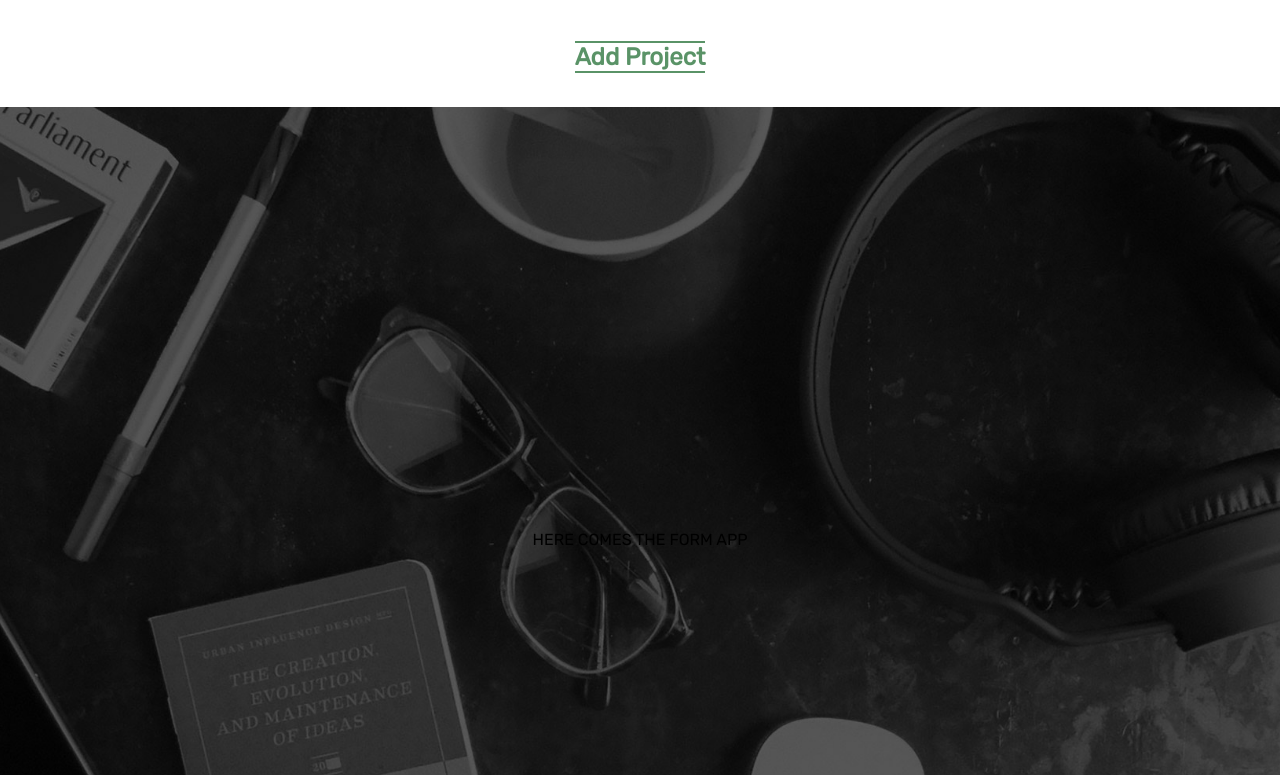
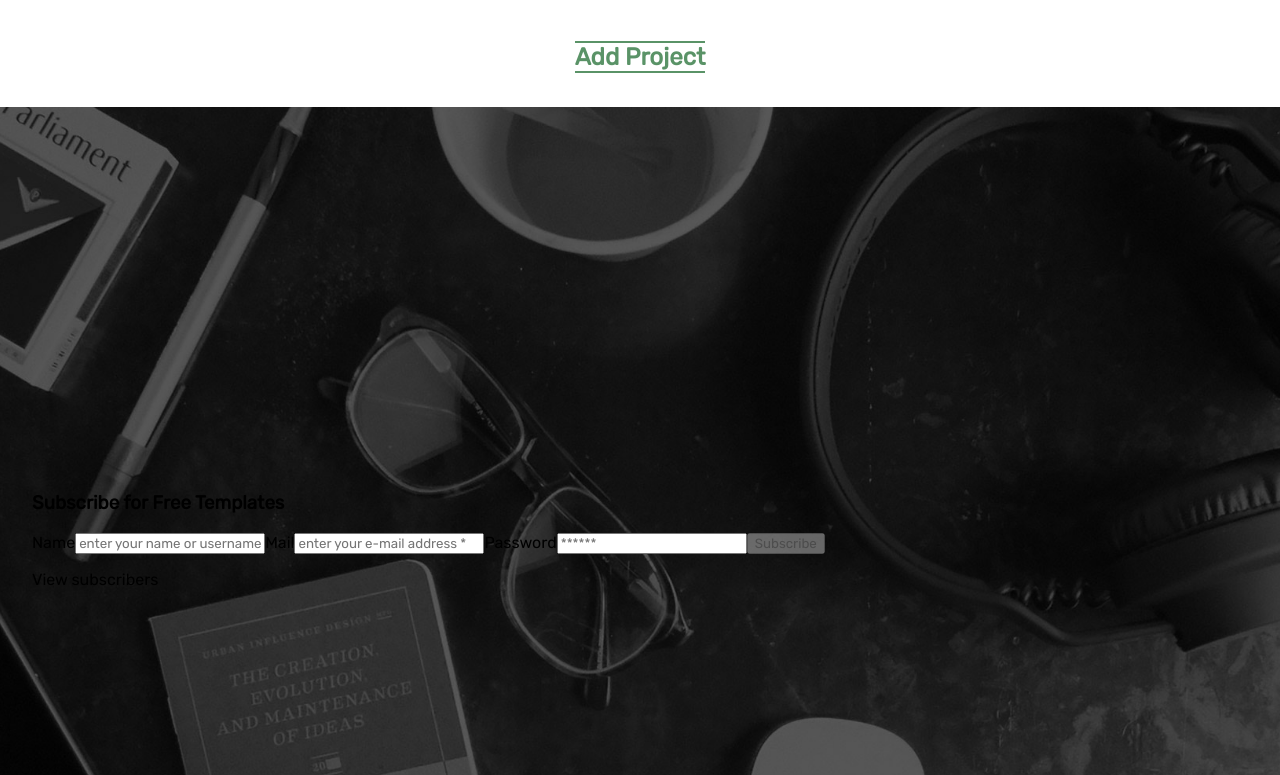
Before and after one commit to YanEvtimov/first-ang-app, an Angular app: page / in a window 1280 px wide. Shown: the part 2925-3700 px from the top of the page. Built offline with nearby package versions, Linux system fonts and the light colour scheme.

Commit message:
updated to post form data to json-server

```diff
--- /dev/null
+++ b/db.json
@@ -0,0 +1,52 @@
+{
+  "subscribers": [
+    {
+      "id": 1,
+      "name": "Sebastian",
+      "mail": "sebastian@codingthesmartway.com",
+      "password": "seba_123"
+    },
+    {
+      "id": 2,
+      "name": "Steve",
+      "mail": "steve@codingthesmartway.com",
+      "password": "steve_123"
+    },
+    {
+      "id": 3,
+      "name": "Ann",
+      "mail": "ann@codingthesmartway.com",
+      "password": "ann_123"
+    },
+    {
+      "name": "Johny",
+      "mail": "johny@codingthesmartway.com",
+      "password": "johny_123",
+      "id": 4
+    },
+    {
+      "name": "Yan",
+      "mail": "yan@bg.bg",
+      "password": "yan123",
+      "id": 5
+    },
+    {
+      "name": "Peter",
+      "mail": "pesho@mailg.com",
+      "password": "pesho_123",
+      "id": 6
+    },
+    {
+      "name": "Nicole Sperz",
+      "mail": "nicole@mailg.com",
+      "password": "nocole_123.",
+      "id": 7
+    },
+    {
+      "name": "Johny English",
+      "email": "johneng@yah.com",
+      "password": "john_eng123",
+      "id": 8
+    }
+  ]
+}
--- a/src/app/app.component.ts
+++ b/src/app/app.component.ts
@@ -6,5 +6,5 @@ import { Component } from '@angular/core';
   styleUrls: ['./app.component.css']
 })
 export class AppComponent {
-  title = 'first-ang-app';
+
 }
--- a/src/app/main/form/form.component.css
+++ b/src/app/main/form/form.component.css
@@ -11,140 +11,3 @@
     background-size: cover;
     background-position: center center;
 }
-
-#sec2-3 div {
-    display: flex;
-    flex-direction: column;
-    width: 33%;
-    padding: 1rem;
-    border-radius: 10px;
-    color: #F0F7F4;
-    background-color: rgba(0, 0, 0, 0.3);
-    text-align: center;
-}
-
-#sec2-3 div p a {
-    cursor: pointer;
-    text-decoration: none;
-}
-
-#sec2-3 article {
-    width: 100%;
-    height: 100%;
-    visibility: hidden;
-    background:  rgba(0, 0, 0, 0.9);
-    color: #A2E3C4;
-    position: fixed;
-    z-index: 3;
-    top: 50px;
-    left: 0px;
-    overflow-x: scroll;
-}
-
-#sec2-3 article p {
-    text-align: center;
-}
-
-#sec2-3 article p h2 {
-    color: #F0F7F4;
-}
-
-#sec2-3 article p.subs-list {
-    display: grid;
-    grid-template-columns: 1fr 1fr;
-    grid-template-rows: auto;
-    align-items: center;
-    justify-items: center;
-}
-
-#sec2-3 article p.subs-list div {
-    background-color: inherit;
-    text-align: center;
-}
-
-#sec2-3 article p.subs-list div h3 {
-    color: #A2E3C4;
-}
-
-.clsBtn {
-    display: inline-block;
-    cursor: pointer;
-    padding: 2vw;
-}
-
-.barI, .barII, .barIII {
-    width: 35px;
-    height: 5px;
-    background-color: #A2E3C4;
-    margin: 6px 0;
-    border-radius: 2px;
-}
-
-.barI {
-    transform: rotate(-45deg) translate(-9px, 6px);
-}
-
-.barII {
-    opacity: 0;
-}
-
-.barIII {
-    transform: rotate(45deg) translate(-8px, -8px);
-}
-
-form {
-    display: flex;
-    flex-direction: column;
-    justify-content: space-around;
-    padding: 0.5rem;
-    text-align: left;
-}
-
-form input {
-    border: none;
-    padding: 0.5rem;
-    background-color: transparent;
-    color: #A2E3C4;
-}
-
-label {
-    padding-top: 0.5rem;
-    padding-bottom: 0.5rem;
-}
-
-#sec2-3 form button {
-    margin-top: 0.5rem;
-    margin-bottom: 0.5rem;
-    padding-top: 0.5rem;
-    padding-bottom: 0.5rem;
-    width: 50%;
-    background: transparent;
-    border: 2px solid #5A9367;
-    border-radius: 3px;
-    color: #F0F7F4;
-    font-weight: bold;
-    align-self: center;
-}
-
-#sec2-3 form button:hover {
-    border: 2px solid #F0F7F4;
-    color: #5A9367;
-    cursor: pointer;
-}
-
-#sec2-3 div p a {
-    color: #5A9367;
-    font-weight: bold;
-}
-
-@media screen and (min-width: 768px) and (max-width: 1024px) {
-    #sec2-3 div {
-        width: 50%;
-    }
-}
-
-@media screen and (max-width: 767px) {
-    #sec2-3 div {
-        width: 66%;
-    }
-}
--- a/src/app/main/form/form.component.html
+++ b/src/app/main/form/form.component.html
@@ -1,4 +1,4 @@
 <!--This is the fifth section (Form-App)-->
 <section id="sec2-3">
-  HERE COMES THE FORM APP
+  <app-subscription></app-subscription>
 </section>
--- /dev/null
+++ b/src/app/main/form/subscription/subscription.component.css
@@ -0,0 +1,155 @@
+div {
+    display: flex;
+    flex-direction: column;
+    width: 33%;
+    padding: 1rem;
+    border-radius: 10px;
+    color: #F0F7F4;
+    background-color: rgba(0, 0, 0, 0.3);
+    text-align: center;
+    margin: 0 auto;
+}
+
+div p a {
+    cursor: pointer;
+    text-decoration: none;
+}
+
+article {
+    width: 100%;
+    height: 100%;
+    visibility: hidden;
+    background:  rgba(0, 0, 0, 0.9);
+    color: #A2E3C4;
+    position: fixed;
+    z-index: 3;
+    top: 50px;
+    left: 0px;
+    overflow-x: scroll;
+}
+
+article p {
+    text-align: center;
+}
+
+article p h2 {
+    color: #F0F7F4;
+}
+
+article p.subs-list {
+    display: grid;
+    grid-template-columns: 1fr 1fr;
+    grid-template-rows: auto;
+    align-items: center;
+    justify-items: center;
+}
+
+article p.subs-list div {
+    background-color: inherit;
+    text-align: center;
+}
+
+article p.subs-list div h3 {
+    color: #A2E3C4;
+}
+
+.clsBtn {
+    display: inline-block;
+    cursor: pointer;
+    padding: 2vw;
+}
+
+.barI, .barII, .barIII {
+    width: 35px;
+    height: 5px;
+    background-color: #A2E3C4;
+    margin: 6px 0;
+    border-radius: 2px;
+}
+
+.barI {
+    transform: rotate(-45deg) translate(-9px, 6px);
+}
+
+.barII {
+    opacity: 0;
+}
+
+.barIII {
+    transform: rotate(45deg) translate(-8px, -8px);
+}
+
+form {
+    display: flex;
+    flex-direction: column;
+    justify-content: space-around;
+    padding: 0.5rem;
+    text-align: left;
+}
+
+form input {
+    border: none;
+    padding: 0.5rem;
+    background-color: transparent;
+    color: #A2E3C4;
+}
+
+label {
+    padding-top: 0.5rem;
+    padding-bottom: 0.5rem;
+}
+
+form button {
+    margin-top: 0.5rem;
+    margin-bottom: 0.5rem;
+    padding-top: 0.5rem;
+    padding-bottom: 0.5rem;
+    width: 50%;
+    background: transparent;
+    border: 2px solid #5A9367;
+    border-radius: 3px;
+    color: #F0F7F4;
+    font-weight: bold;
+    align-self: center;
+}
+
+form button:hover {
+    border: 2px solid #F0F7F4;
+    color: #5A9367;
+    cursor: pointer;
+}
+
+form button:disabled {
+    color: #F0F7F4;
+    cursor: progress;
+}
+
+div p a {
+    color: #5A9367;
+    font-weight: bold;
+}
+
+form input.ng-invalid.ng-touched {
+    border: 1px solid red;
+}
+
+form span {
+    color: #A2E3C4;
+    font-style: italic;
+    font-size: 0.8rem;
+    padding-top: 0.5rem;
+    padding-bottom: 0.5rem;
+    font-weight: 400;
+}
+
+@media screen and (min-width: 768px) and (max-width: 1024px) {
+    div {
+        width: 50%;
+    }
+}
+
+@media screen and (max-width: 767px) {
+    div {
+        width: 66%;
+    }
+}
--- /dev/null
+++ b/src/app/main/form/subscription/subscription.component.html
@@ -0,0 +1,15 @@
+<div>
+  <h3>Subscribe for Free Templates</h3>
+  <form id="form1" (ngSubmit)="onSubmit(f)" #f="ngForm">
+    <label for="name">Name</label>
+    <input type="text" id="name" name="name" placeholder="enter your name or username *" required [(ngModel)]="data.name" #name="ngModel">
+    <label for="mail">Mail</label>
+    <input type="email" id="mail" name="email" placeholder="enter your e-mail address *" required email [(ngModel)]="data.email" #email="ngModel">
+    <span *ngIf="!email.valid && email.touched">Please enter a valid email address</span>
+    <label for="pass">Password</label>
+    <input type="password" id="pass" name="password" placeholder="******" required [(ngModel)]="data.password" #password="ngModel">
+    <button type="submit" name="subscribe" [disabled]="!f.valid">Subscribe</button>
+  </form>
+  <!--<p>Don't have an account? <a id="createAccount" href="#sec2-3">Create one</a></p>-->
+  <p><a id="subsList" (click)="getSubscribers()">View subscribers</a></p>
+</div>
--- /dev/null
+++ b/src/app/main/form/subscription/subscription.component.ts
@@ -0,0 +1,36 @@
+import { Component, OnInit, ViewChild } from '@angular/core';
+import { NgForm } from '@angular/forms';
+import { StoreDataService } from 'src/app/services/server.service';
+//import { post } from 'selenium-webdriver/http';
+
+@Component({
+  selector: 'app-subscription',
+  templateUrl: './subscription.component.html',
+  styleUrls: ['./subscription.component.css'],
+  styles: [':host {width: 100%;}']
+})
+export class SubscriptionComponent implements OnInit {
+  data: any = {};
+
+  @ViewChild('f')  singupForm: NgForm;
+
+  constructor(private storeDataService: StoreDataService) { }
+
+  ngOnInit() {
+  }
+
+//  onSubmit(form: NgForm) {
+//    console.log(form)
+//  }
+
+  onSubmit() {
+    this.storeDataService.storeData(this.data)
+      .subscribe(
+        (response) => console.log(response),
+        (error) => console.log(error)
+      );
+    //alert(JSON.stringify(this.data));
+    //this.post('http://localhost:3000/subscribers', JSON.stringify(this.data));
+  }
+
+}
--- /dev/null
+++ b/src/app/services/server.service.ts
@@ -0,0 +1,10 @@
+import { Injectable } from '@angular/core';
+import { HttpClient } from '@angular/common/http';
+
+@Injectable()
+export class StoreDataService {
+    constructor(private http: HttpClient) {}
+    storeData(data: any []) {
+        return this.http.post('http://localhost:3000/subscribers', data);
+    }
+}
```
Also changed, not shown: package.json (+13 -13 lines), src/app/app.module.ts (+10 -3 lines), 1 other file (tests, documents, lock files or other folders).
